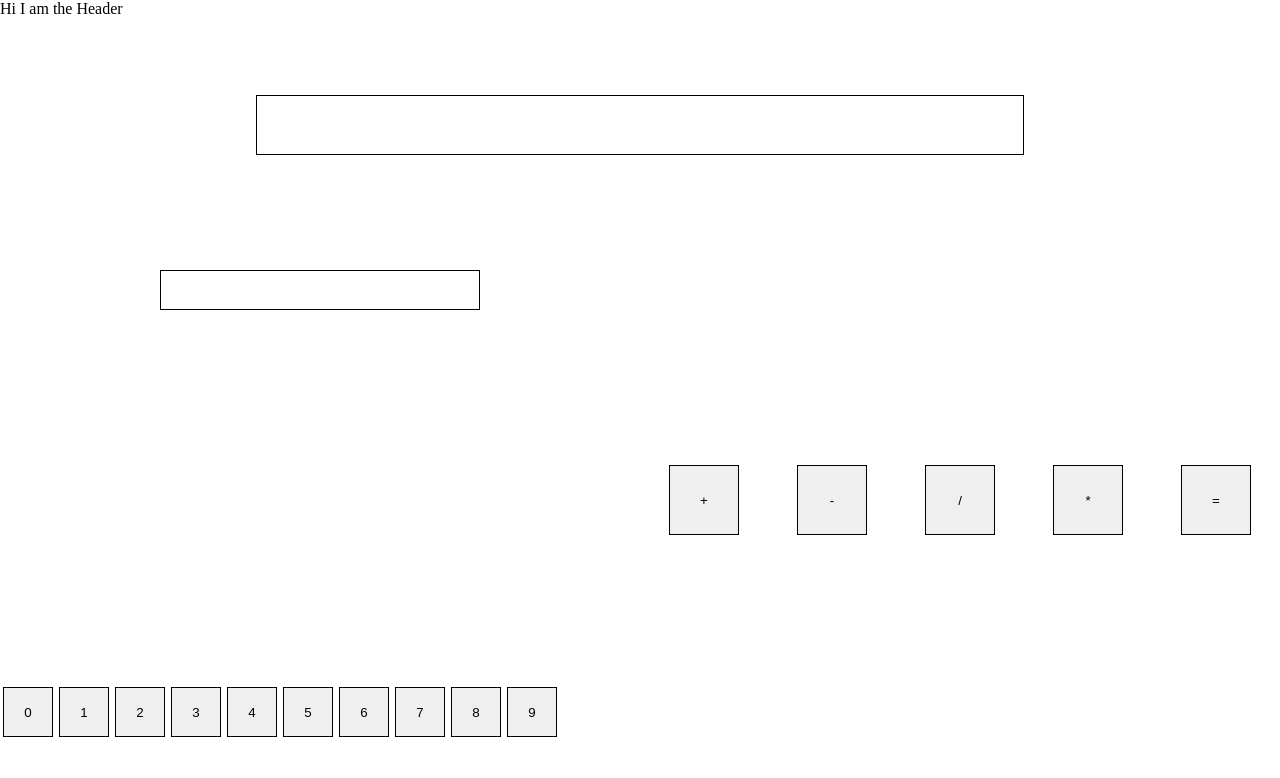
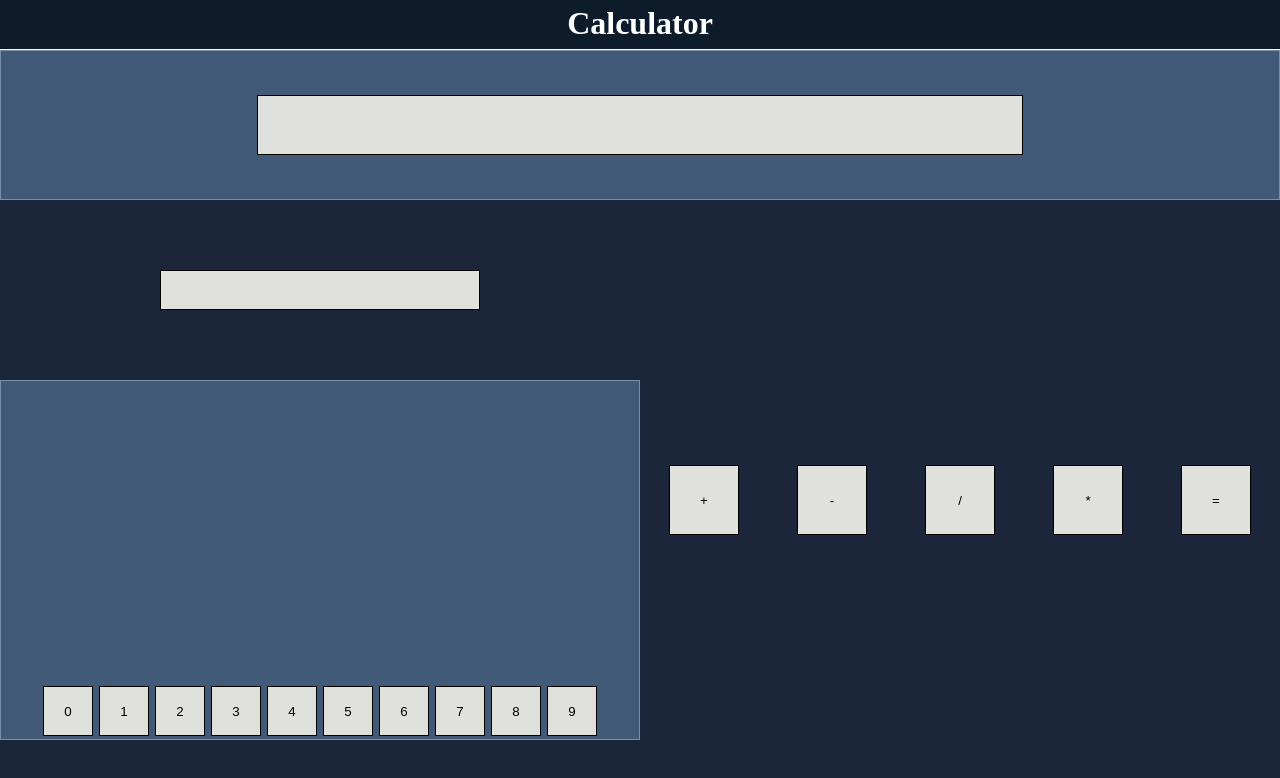
Before and after one commit to jsmunsch/calculator, a plain HTML site: page index.html in a window 1280 px wide. Drawn offline with nearby package versions, Linux system fonts and the light colour scheme; files that its build step writes are made by us from their sources.

Commit message:
add scss styling

```diff
--- a/index.html
+++ b/index.html
@@ -8,7 +8,7 @@
     <link rel="stylesheet" href="output.css" />
   </head>
   <body>
-    <header>Hi I am the Header</header>
+    <header><h1>Calculator</h1></header>
     <main>
       <!-- Flex Box with items Centered. Result will be shown in a input field. -->
       <section class="result-area"><input type="text" /></section>
--- a/partials/_body.scss
+++ b/partials/_body.scss
@@ -4,6 +4,14 @@
   box-sizing: border-box;
 }
 
+header {
+  background-color: $primary;
+  text-align: center;
+  color: white;
+  margin-bottom: 1px;
+
+  line-height: 5px;
+}
 body {
   margin: 0;
   display: grid;
@@ -14,10 +22,12 @@ body {
 
 input {
   border: 1px solid black;
+  background-color: $accent;
 }
 
 button {
   border: 1px solid black;
+  background-color: $accent;
 }
 
 main {
@@ -32,10 +42,13 @@ main {
   justify-content: center;
   align-items: center;
   height: 150px;
+  background-color: $color3;
+  border: 1px solid $color4;
 
   input {
     height: 40%;
     width: 60%;
+    font-size: 2.5em;
   }
 }
 
@@ -43,6 +56,7 @@ main {
   display: grid;
   grid-template-columns: 1fr 1fr;
   grid-template-rows: 1fr;
+  background-color: $secondary;
 }
 
 .man-input {
@@ -55,6 +69,7 @@ main {
   input {
     height: 40px;
     width: 50%;
+    font-size: 1.8em;
   }
 }
 
@@ -63,6 +78,9 @@ main {
   height: 60%;
   flex-direction: row;
   flex-wrap: wrap-reverse;
+  background-color: $color3;
+  justify-content: center;
+  border: 1px solid $color4;
 
   button {
     height: 50px;
--- a/partials/_variables.scss
+++ b/partials/_variables.scss
@@ -0,0 +1,5 @@
+$primary: #0d1b2a;
+$secondary: #1b263b;
+$color3: #415a77;
+$color4: #778da9;
+$accent: #e0e1dd;
```
